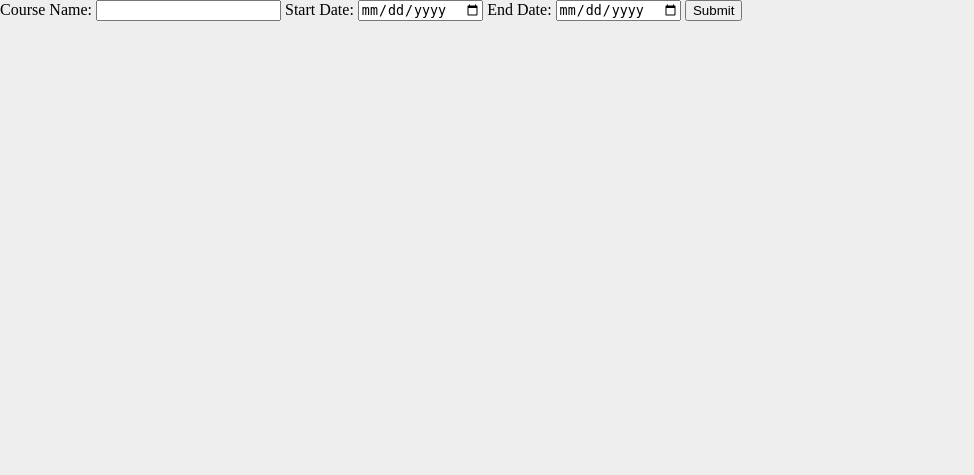
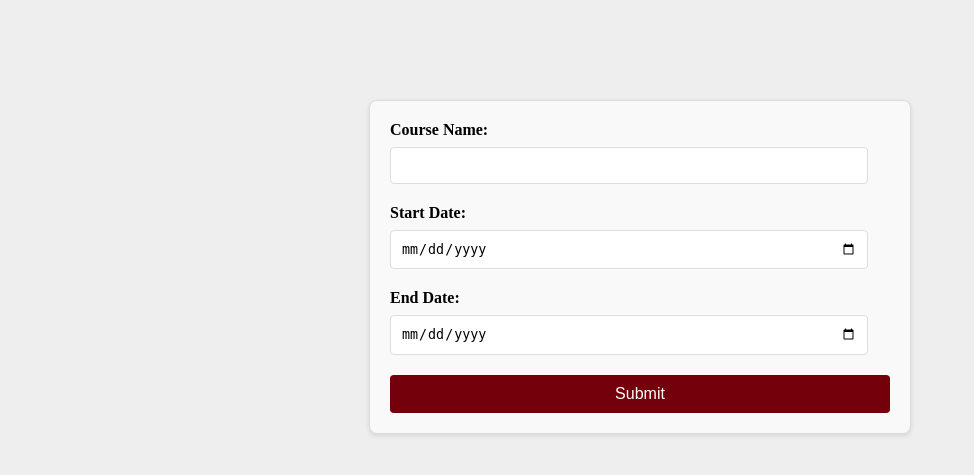
Before and after one commit to SCCapstone/llama, a Django app: page /addcourse in a window 1280 px wide. Shown: the part 61-536 px from the top of the page, without its empty margins (0-974 px from the left). Run offline with Django 5.2, Linux system fonts and the light colour scheme; the visitor is signed in with stand-in values (Sample User, id 1).

Commit message:
styled add course form

```diff
--- /dev/null
+++ b/coldcall/static/coldcall/add_course.css
@@ -0,0 +1,40 @@
+/* styling for add course form */
+.form-container {
+    max-width: 500px;
+    margin: 100px auto; /* Center form and add top margin */
+    padding: 20px;
+    border: 1px solid #ddd;
+    border-radius: 8px;
+    background-color: #f9f9f9;
+    box-shadow: 0 2px 5px rgba(0,0,0,0.1);
+}
+
+.form-container label {
+    display: block;
+    margin-bottom: 8px;
+    font-weight: bold;
+}
+
+.form-container input {
+    width: calc(100% - 22px); /* Adjust for padding */
+    padding: 10px;
+    margin-bottom: 20px;
+    border: 1px solid #ddd;
+    border-radius: 4px;
+    box-sizing: border-box;
+}
+
+.form-container button[type="submit"] {
+    width: 100%;
+    padding: 10px;
+    background-color: #73000a;
+    color: white;
+    border: none;
+    border-radius: 4px;
+    cursor: pointer;
+    font-size: 16px;
+}
+
+.form-container button[type="submit"]:hover {
+    background-color: #555;
+}
--- a/coldcall/templates/coldcall/add_course.html
+++ b/coldcall/templates/coldcall/add_course.html
@@ -1,12 +1,13 @@
 {% include 'coldcall/base.html' %} {% load static %}
 <link rel="stylesheet" href="{% static 'coldcall/style.css' %}" />
+<link rel="stylesheet" href="{% static 'coldcall/add_course.css' %}">
 
 <head>
   <meta charset="UTF-8" />
   <title>Create Course</title>
 </head>
 <body>
-  <form method="post">
+  <form method="post" class="form-container">
     {% csrf_token %}
     <label for="name">Course Name:</label>
     <input type="text" id="name" name="name" maxlength="200" required />
```
